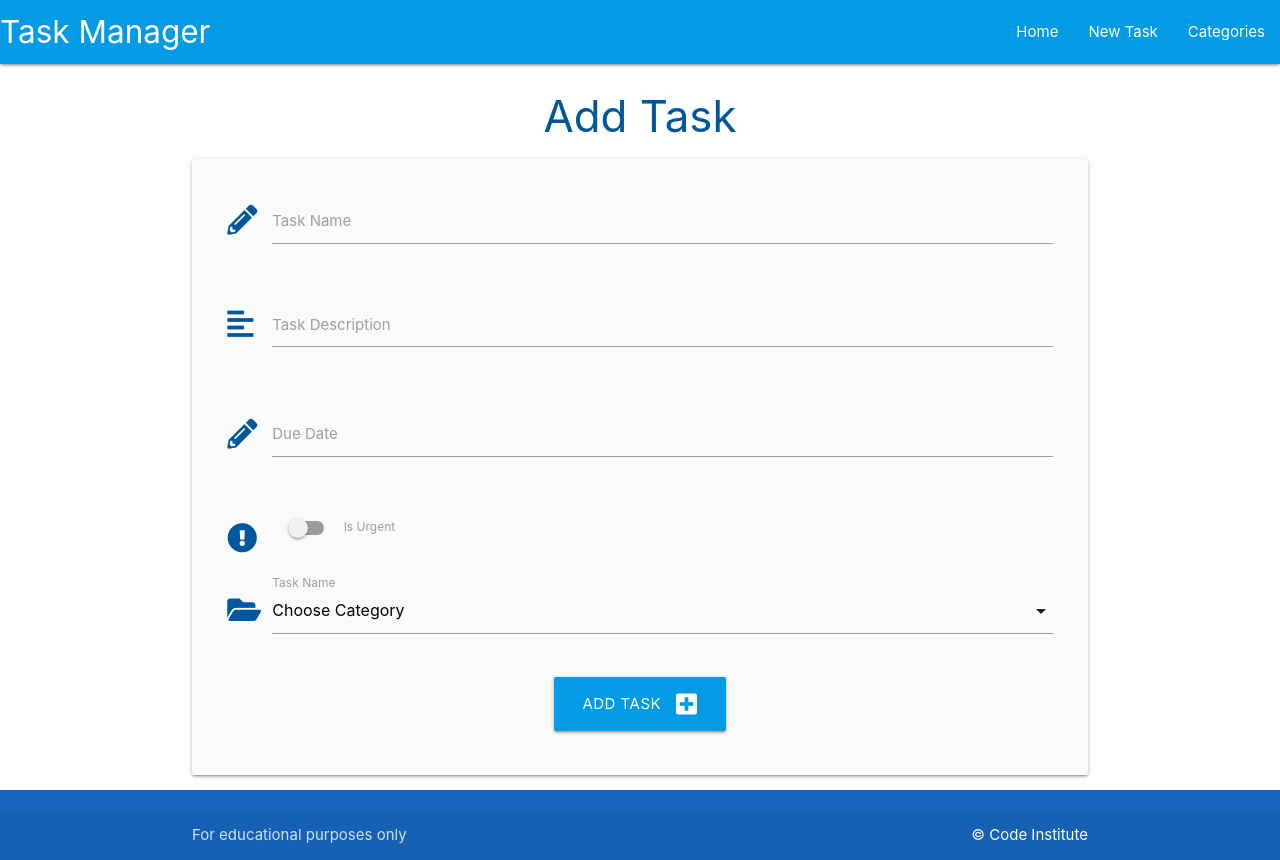
After one commit to MrMarlonM/flask-sqlalchemy-task-manager, a Flask app: page /add_task in a window 1280 px wide. The commit adds this page. Run offline with Flask 3, Linux system fonts and the light colour scheme; data that the repository does not hold is empty.

Commit message:
Add add_task functionality

```diff
--- a/taskmanager/routes.py
+++ b/taskmanager/routes.py
@@ -40,3 +40,20 @@ def delete_category(category_id):
     db.session.delete(category)
     db.session.commit()
     return redirect(url_for("categories"))
+
+
+@app.route("/add_task", methods=["GET", "POST"])
+def add_task():
+    categories = list(Category.query.order_by(Category.category_name).all())
+    if request.method == "POST":
+        task = Task(
+            task_name=request.form.get("task_name"),
+            task_description=request.form.get("task_description"),
+            is_urgent=bool(True if request.form.get("is_urgent") else False),
+            due_date=request.form.get("due_date"),
+            category_id=request.form.get("category_id")
+        )
+        db.session.add(task)
+        db.session.commit()
+        return redirect(url_for("home"))
+    return render_template("add_task.html", categories=categories)
--- a/taskmanager/static/js/script.js
+++ b/taskmanager/static/js/script.js
@@ -1,4 +1,15 @@
 document.addEventListener('DOMContentLoaded', function() {
     var sidenav = document.querySelectorAll('.sidenav');
     M.Sidenav.init(sidenav);
+
+    // datepicker initialitation
+    let datepicker = document.querySelectorAll('.datepicker');
+    M.Datepicker.init(datepicker, {
+        format: "dd,mmmm, yyyy",
+        i18n: {done: "Select"}
+    });
+
+    // select initialization
+    let selects = document.querySelectorAll('select');
+    M.FormSelect.init(selects);
 });
--- /dev/null
+++ b/taskmanager/templates/add_task.html
@@ -0,0 +1,71 @@
+{% extends "base.html" %}
+{% block content %}
+
+<h3 class="light-blue-text text-darken-4 center-align">Add Task</h3>
+
+<div class="row card-panel grey lighten-5">
+    <form class="col s12" method="POST" action="{{ url_for('add_task') }}">
+        <!-- Task name -->
+        <div class="row">
+            <div class="input-field col s12">
+                <i class="fas fa-pencil-alt prefix light-blue-text text-darken-4"></i>
+                <input id="task_name" name="task_name" minlength="5" maxlength="50" type="text" class="validate" required>
+                <label for="task_name">Task Name</label>
+            </div>
+        </div>
+         <!-- Task description -->
+         <div class="row">
+            <div class="input-field col s12">
+                <i class="fas fa-align-left prefix light-blue-text text-darken-4"></i>
+                <textarea id="task_description" name="task_description" minlength="5" maxlength="200"
+                type="text" class="materialize-textarea validate" required></textarea>
+                <label for="task_description">Task Description</label>
+            </div>
+        </div>
+        <!-- due date -->
+        <div class="row">
+            <div class="input-field col s12">
+                <i class="fas fa-pencil-alt prefix light-blue-text text-darken-4"></i>
+                <input id="due_date" name="due_date" type="text" class="datepicker validate" required>
+                <label for="due_date">Due Date</label>
+            </div>
+        </div>
+         <!-- Is Urgent -->
+         <div class="row">
+            <div class="input-field col s12">
+                <div class="switch">
+                    <i class="fas fa-exclamation-circle prefix light-blue-text text-darken-4"></i>
+                    <label for="is_urgent">
+                        <input id="is_urgent" name="is_urgent" type="checkbox">
+                        <span class="lever"></span>
+                        Is Urgent
+                    </label>
+                </div>
+            </div>
+        </div>
+        <!-- Select Category -->
+        <div class="row">
+            <div class="input-field col s12">
+                <i class="fas fa-folder-open prefix light-blue-text text-darken-4"></i>
+                <select name="category_id" id="category_id" class="validate" required>
+                    <option value="" disabled selected>Choose Category</option>
+                    {% for category in categories %}
+                       <option value="{{ category.id }}">{{ category.category_name }}</option>
+                    {% endfor %}
+                </select>
+
+                <label for="task_name">Task Name</label>
+            </div>
+        </div>
+        <!-- submit button -->
+        <div class="row">
+            <div class="col s12 center-align">
+                <button type="submit" class="btn-large light-blue darken-1">
+                    Add Task <i class="fas fa-plus-square right"></i>
+                </button>
+            </div>
+        </div>
+    </form>
+</div>
+
+{% endblock %}
--- a/taskmanager/templates/base.html
+++ b/taskmanager/templates/base.html
@@ -1,10 +1,13 @@
 <!DOCTYPE html>
 <html lang="en">
+<head>
 
-<head>
     <meta charset="UTF-8">
+    <meta http-equiv="X-UA-Compatible" content="IE=edge">
     <meta name="viewport" content="width=device-width, initial-scale=1.0">
-    <link href="https://fonts.googleapis.com/icon?family=Material+Icons" rel="stylesheet">
+    <link rel="stylesheet" href="https://cdnjs.cloudflare.com/ajax/libs/font-awesome/5.15.3/css/all.min.css"
+        integrity="sha512-iBBXm8fW90+nuLcSKlbmrPcLa0OT92xO1BIsZ+ywDWZCvqsWgccV3gFoRBv0z+8dLJgyAHIhR35VZc2oM/gI1w=="
+        crossorigin="anonymous" referrerpolicy="no-referrer">
     <link rel="stylesheet" href="https://cdnjs.cloudflare.com/ajax/libs/materialize/1.0.0/css/materialize.min.css"
         type="text/css">
     <link rel="stylesheet" href="{{ url_for('static', filename='css/style.css') }}" type="text/css">
@@ -12,23 +15,25 @@
 </head>
 
 <body>
+
     <header>
         <!-- top navbar -->
         <nav class="light-blue darken-1">
             <div class="nav-wrapper">
-                <a href="{{ url_for('home') }}" class="brand-logo">Task Manager</a>
-                <a href="#" data-target="mobile-demo" class="sidenav-trigger"><i class="material-icons">menu</i></a>
-                <ul class="right hide-on-med-and-down">
-                    <li><a href="{{ url_for('home') }}">Home</a></li>
-                    <li><a href="">New Task</a></li>
-                    <li><a href="{{ url_for('categories') }}">Categories</a></li>
-                </ul>
+            <a href="{{ url_for('home') }}" class="brand-logo">Task Manager</a>
+            <a href="#" data-target="mobile-demo" class="sidenav-trigger"><i class="fas fa-bars"></i></a>
+            <ul class="right hide-on-med-and-down">
+                <li><a href="{{ url_for('home') }}">Home</a></li>
+                <li><a href="{{ url_for('add_task') }}">New Task</a></li>
+                <li><a href="{{ url_for('categories') }}">Categories</a></li>
+            </ul>
             </div>
         </nav>
+
         <!-- mobile sidenav -->
         <ul class="sidenav" id="mobile-demo">
             <li><a href="{{ url_for('home') }}">Home</a></li>
-            <li><a href="">New Task</a></li>
+            <li><a href="{{ url_for('add_task') }}">New Task</a></li>
             <li><a href="{{ url_for('categories') }}">Categories</a></li>
         </ul>
     </header>
@@ -49,6 +54,6 @@
 
     <script src="https://cdnjs.cloudflare.com/ajax/libs/materialize/1.0.0/js/materialize.min.js"></script>
     <script src="{{ url_for('static', filename='js/script.js') }}"></script>
+
 </body>
-
 </html>
--- a/taskmanager/templates/categories.html
+++ b/taskmanager/templates/categories.html
@@ -6,7 +6,7 @@
 <div class="row">
     <div class="col s12 center-align">
         <a href="{{ url_for('add_category') }}" class="btn-large light-blue darken-2">
-            Add Category <i class="material-icons">add_box</i>
+            Add Category <i class="fas fa-plus-square right"></i>
         </a>
     </div>
 </div>
```
Also changed, not shown: taskmanager/templates/add_category.html (+10 -7 lines), taskmanager/templates/edit_category.html (+10 -7 lines), taskmanager/templates/tasks.html (+8 -0 lines).
